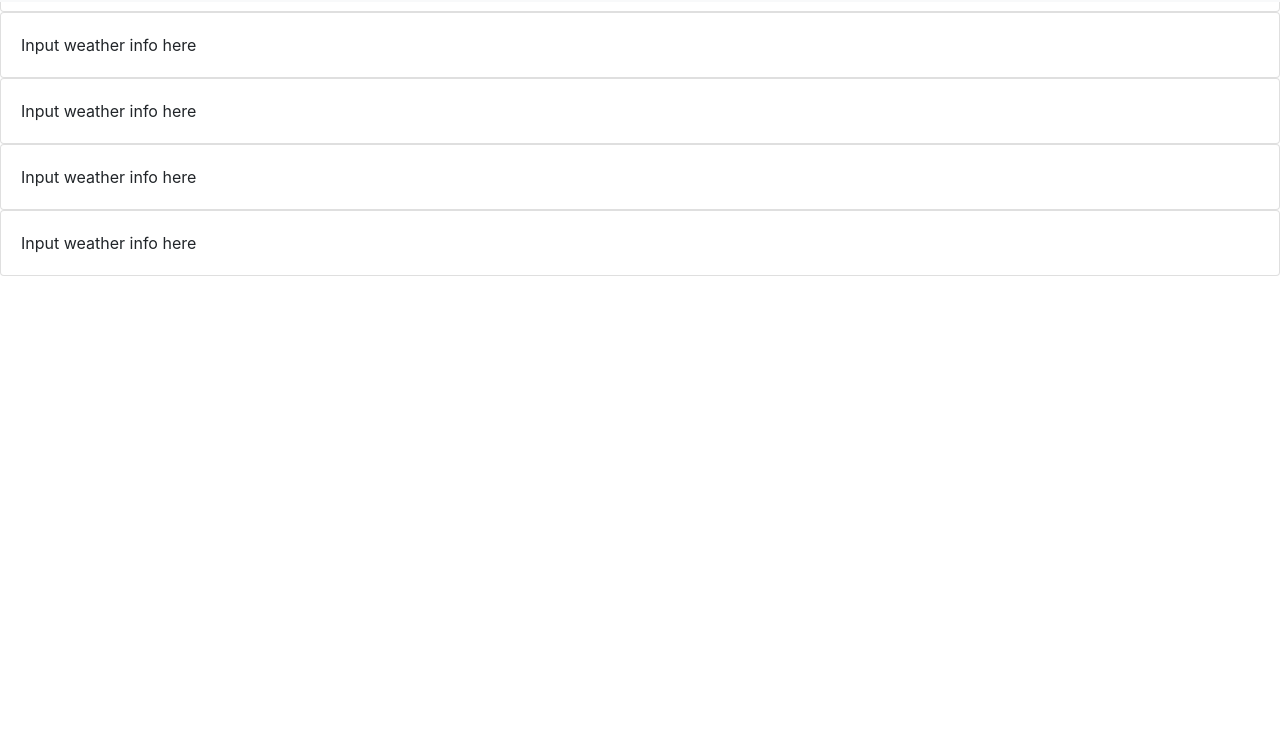
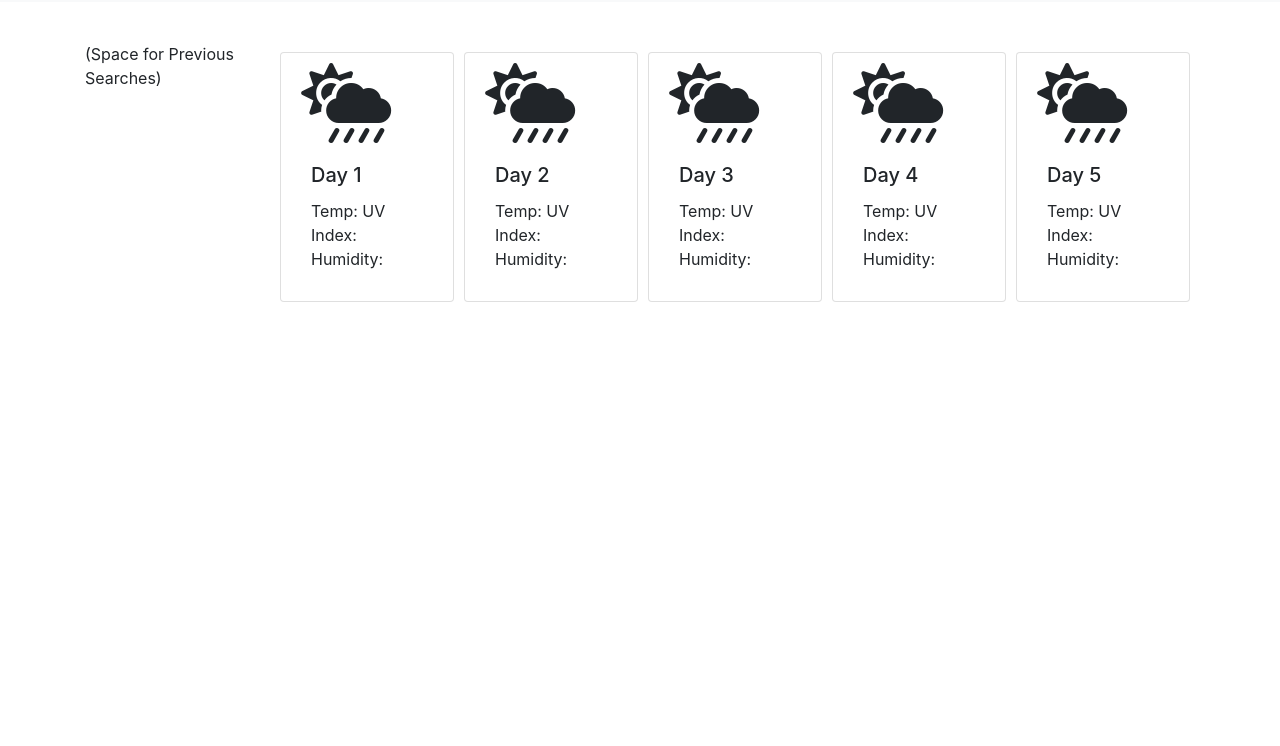
Before and after one commit to Anjali9293/TravelBug, a plain HTML site: page weather.html in a window 1280 px wide. Shown: the part 54-800 px from the top of the page. Drawn offline with nearby package versions, Linux system fonts and the light colour scheme.

Commit message:
basic HTML and cards added

```diff
--- a/style.css
+++ b/style.css
@@ -6,4 +6,24 @@
     margin-bottom: 10px;
     padding: 10px;
 }
+
+.col-weather-day {
+    position: relative;
+    width: 20%;
+    padding-right: 5px;
+    padding-left: 5px;
 }
+
+
+
+/* must be last on page unless we want to add mobile styles*/
+@media (max-width: 768px) {
+    .col-weather-day {
+        flex: 0 0 100%;
+    }
+
+/*other mobile styles if we want*/
+
+
+
+}
--- a/weather.html
+++ b/weather.html
@@ -3,9 +3,10 @@
 <head>
     <meta charset="UTF-8">
     <meta name="viewport" content="width=device-width, initial-scale=1.0">
+    <link rel="stylesheet" href="https://use.fontawesome.com/releases/v5.14.0/css/all.css" integrity="sha384-HzLeBuhoNPvSl5KYnjx0BT+WB0QEEqLprO+NBkkk5gbc67FTaL7XIGa2w1L0Xbgc" crossorigin="anonymous">
     <link rel="stylesheet" href="https://stackpath.bootstrapcdn.com/bootstrap/4.5.2/css/bootstrap.min.css" integrity="sha384-JcKb8q3iqJ61gNV9KGb8thSsNjpSL0n8PARn9HuZOnIxN0hoP+VmmDGMN5t9UJ0Z" crossorigin="anonymous">
     <link rel="stylesheet" href="style.css">
-    <title>Hotel</title>
+    <title></title>
 </head>
 <body>
 
@@ -31,31 +32,72 @@
         </div>
       </nav>
 
-    <div class="card">
+      <br></br><br></br>
+      <div class="container">
+        <div class="row ">
+          <div class="col-lg-2"> (Space for Previous Searches) </div>
+          <div class="col-lg-10">
+            <div class="container">
+              <div class="row justify-content-between">
+                <div class="col-weather-day">
+                  <div class="card portfolioCard">
+                    <i class="fas fa-cloud-sun-rain fa-5x" style="margin: 0 10px;"></i>
                     <div class="card-body">
-          Input weather info here
+                      <h5 class="card-title">Day 1</h5>
+                      <p class="card-text">Temp: UV Index: Humidity:</p>
                     </div>
                   </div>
-      <div class="card">
+                </div>
+                <div class="col-weather-day">
+                  <div class="card portfolioCard">
+                    <i class="fas fa-cloud-sun-rain fa-5x" style="margin: 0 10px;"></i>
                     <div class="card-body">
-          Input weather info here
+                      <h5 class="card-title">Day 2</h5>
+                      <p class="card-text">Temp: UV Index: Humidity:</p>
                     </div>
                   </div>
-      <div class="card">
+                </div>
+                <div class="col-weather-day">
+                  <div class="card portfolioCard">
+                    <i class="fas fa-cloud-sun-rain fa-5x" style="margin: 0 10px;"></i>
                     <div class="card-body">
-          Input weather info here
+                      <h5 class="card-title">Day 3</h5>
+                      <p class="card-text">Temp: UV Index: Humidity:</p>
                     </div>
                   </div>
-      <div class="card">
+                </div>
+                <div class="col-weather-day">
+                  <div class="card portfolioCard">
+                    <i class="fas fa-cloud-sun-rain fa-5x" style="margin: 0 10px;"></i>
                     <div class="card-body">
-          Input weather info here
+                      <h5 class="card-title">Day 4</h5>
+                      <p class="card-text">Temp: UV Index: Humidity:</p>
                     </div>
                   </div>
-      <div class="card">
+                </div>
+                <div class="col-weather-day">
+                  <div class="card portfolioCard">
+                    <i class="fas fa-cloud-sun-rain fa-5x" style="margin: 0 10px;"></i>
                     <div class="card-body">
-          Input weather info here
+                      <h5 class="card-title">Day 5</h5>
+                      <p class="card-text">Temp: UV Index: Humidity:</p>
                     </div>
                   </div>
+                </div>
+              </div>
+            </div>
+          </div>
+        </div>
+      </div>
+
+
+
+
+
+
+
+
+
 
     <script src="https://code.jquery.com/jquery-3.5.1.slim.min.js" integrity="sha384-DfXdz2htPH0lsSSs5nCTpuj/zy4C+OGpamoFVy38MVBnE+IbbVYUew+OrCXaRkfj" crossorigin="anonymous"></script>
     <script src="https://cdn.jsdelivr.net/npm/popper.js@1.16.1/dist/umd/popper.min.js" integrity="sha384-9/reFTGAW83EW2RDu2S0VKaIzap3H66lZH81PoYlFhbGU+6BZp6G7niu735Sk7lN" crossorigin="anonymous"></script>
```
Also changed, not shown: hotel.html (+35 -30 lines). Lines whose indentation alone changed are shown as unchanged.
